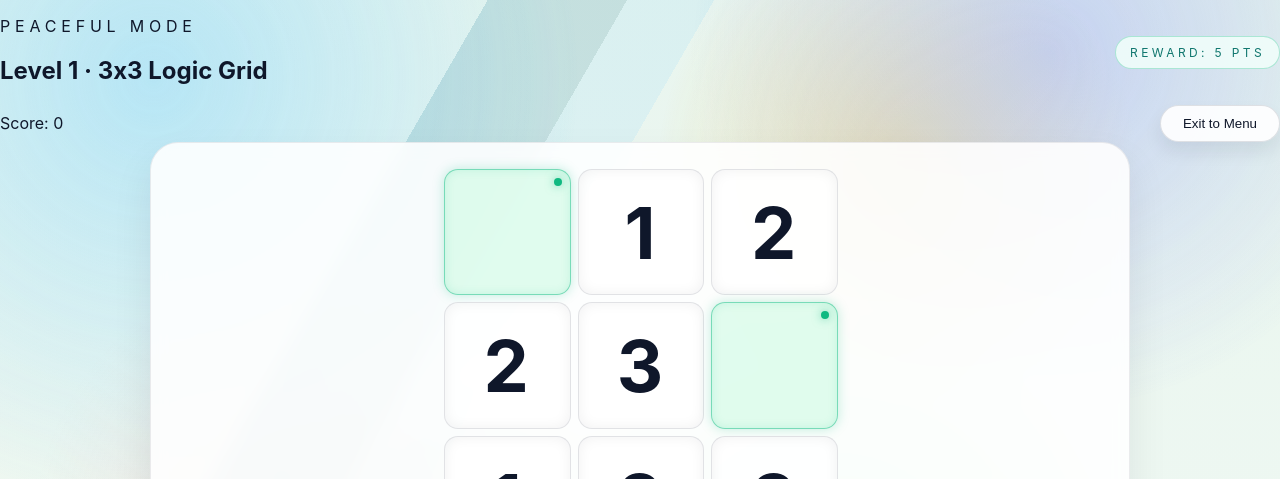
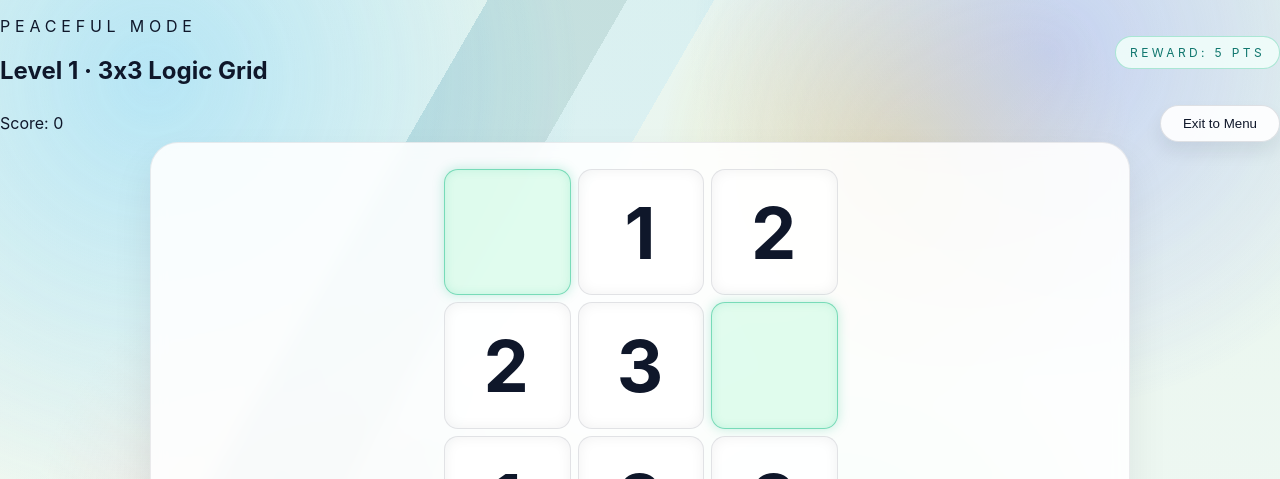
Before and after one commit to Eliza-Wen/sudophysics, a React (Vite) app: page / in a window 1280 px wide. Both pictures are taken after a click on the button "Start Game". Shown: the top 479 px of the page. Built offline with nearby package versions, Linux system fonts and the light colour scheme.

Commit message:
Remove green dots from empty grid cells

```diff
--- a/src/App.tsx
+++ b/src/App.tsx
@@ -896,9 +896,7 @@ function App() {
                         const isEmpty = value === 0
                         return (
                           <div key={cell} className={isEmpty ? 'cell cell-empty' : 'cell'}>
-                            {isEmpty ? (
-                              <span className="cell-dot" />
-                            ) : (
+                            {!isEmpty && (
                               <span className="cell-text" style={{ fontSize: cellFontSize }}>
                                 {value}
                               </span>
--- a/src/index.css
+++ b/src/index.css
@@ -176,17 +176,6 @@ canvas {
   font-weight: 700;
   color: #0f172a;
   letter-spacing: 0.03em;
-}
-
-.cell-dot {
-  position: absolute;
-  right: 8px;
-  top: 8px;
-  height: 8px;
-  width: 8px;
-  border-radius: 999px;
-  background: #10b981;
-  box-shadow: 0 0 10px rgba(16, 185, 129, 0.6);
 }
 
 .pool {
```
